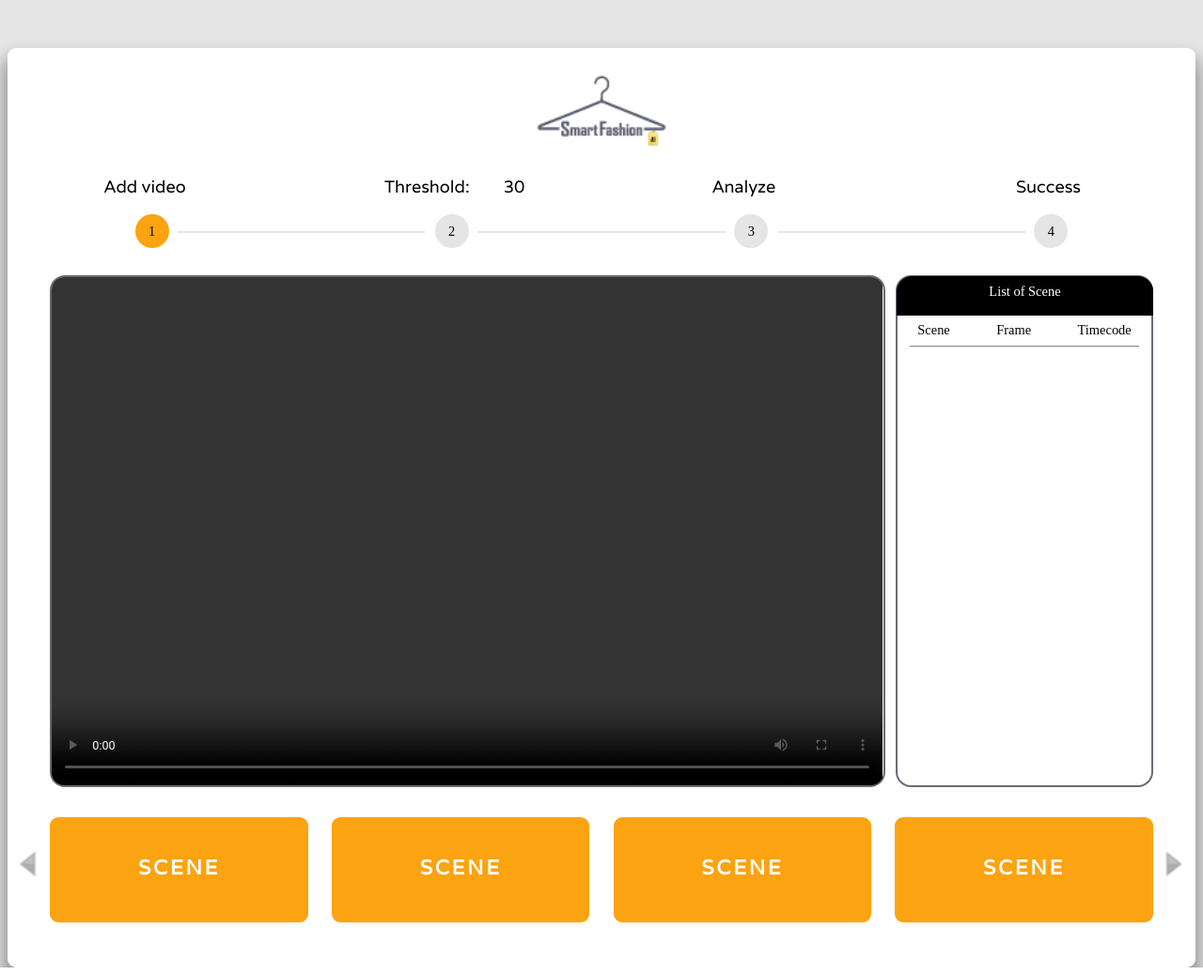
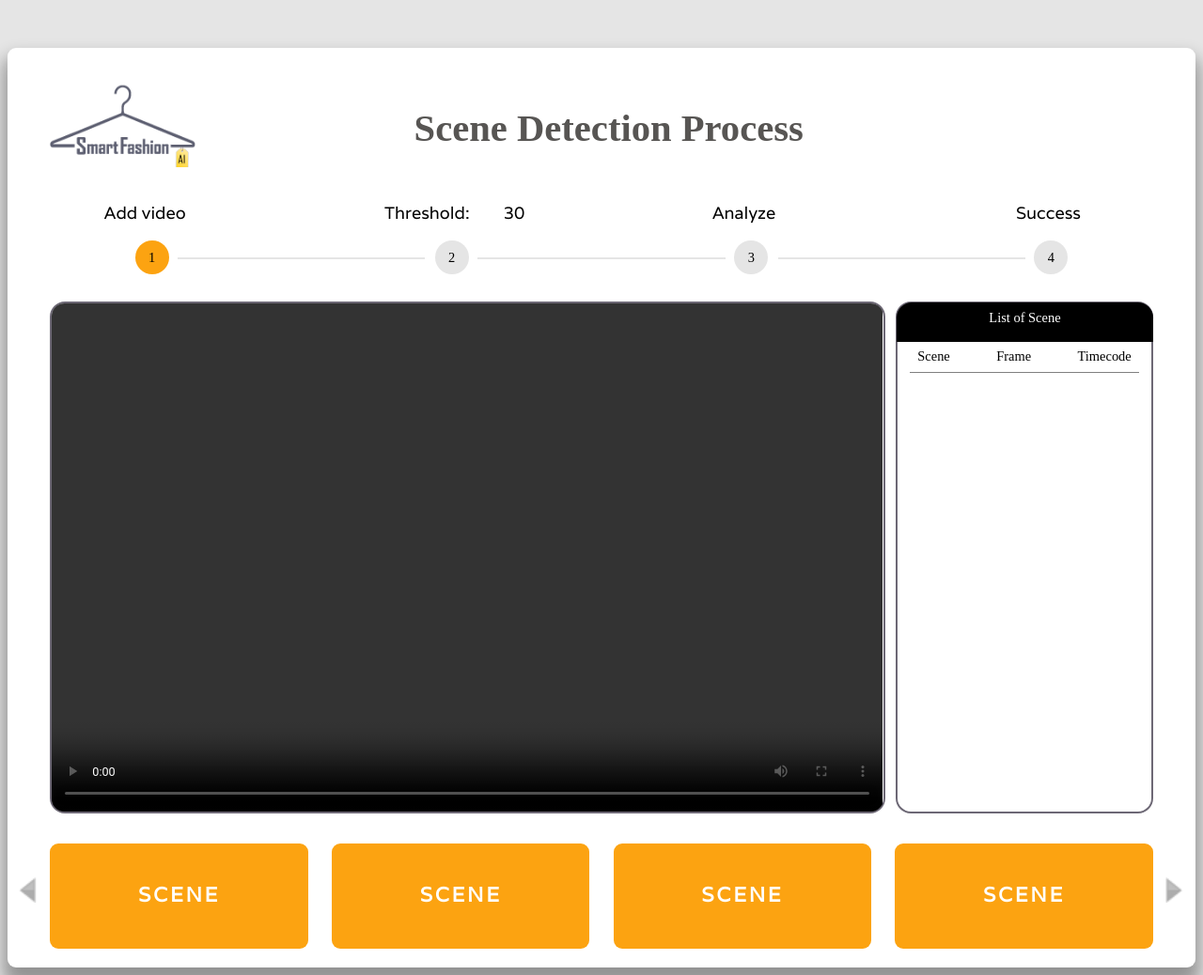
Before and after one commit to jinn16/smart_fashion, a Flask app: page / in a window 1280 px wide. Shown: the whole page at 94% size. Run offline with Flask 2, Linux system fonts and the light colour scheme; some libraries are stand-ins or nearby versions.

Commit message:
add text & change logo file

```diff
--- a/portfolio_v1/Smart_fashion/static/css/style.css
+++ b/portfolio_v1/Smart_fashion/static/css/style.css
@@ -31,11 +31,20 @@ body, html {
     font-weight: 550;
 }
 
+
     .headline img{
-        display: block;
         padding-right:50px;
-        margin: 0 auto;
-        height:90px;
+        height:100px;
+        padding-top: 10px;
+    }
+    .headline h2 {
+        text-align: center;
+        color: #575553;
+        display: inline;
+        padding-left: 200px;
+        position: relative;
+        top: -30px;
+
     }
 
 .controls {
--- a/portfolio_v1/Smart_fashion/templates/index.html
+++ b/portfolio_v1/Smart_fashion/templates/index.html
@@ -17,7 +17,10 @@
 <body>
     <div id="container">
         <div class="inner">
-            <p class="headline"><img src="../static/images/fashion_logo(s).png" alt=""></p>
+            <div class="headline">
+                <img src="../static/images/fashion_logo(s).png" alt="">
+                <h2 class="hello">Scene Detection Process</h2>
+            </div>
             <div class="controls">
                 <!-- Button -->
                 <div class="button_section">
```
Also changed, not shown: portfolio_v1/Smart_fashion/static/images/fashion_logo(s).png.
